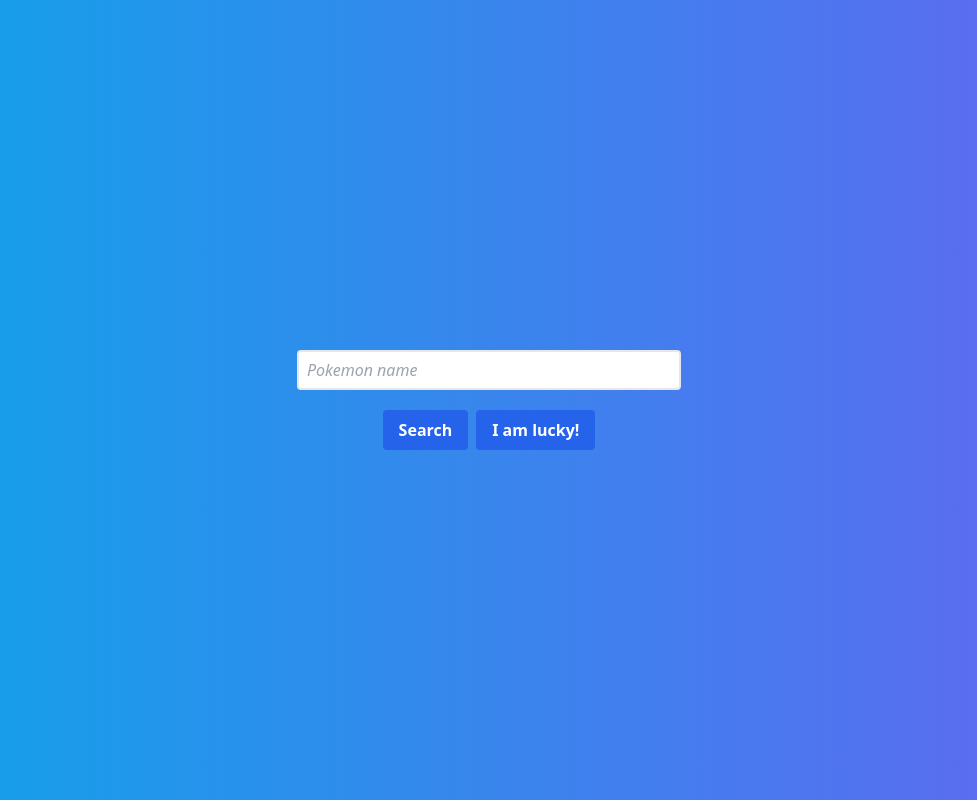
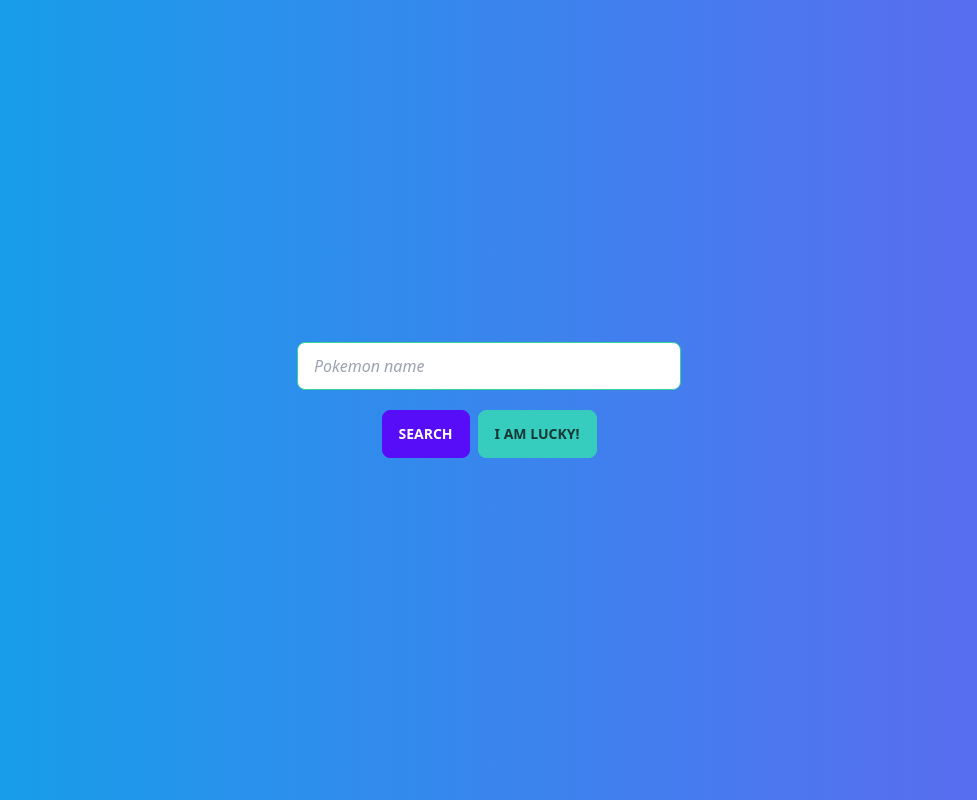
Before and after one commit to eXiga/pokenext, a Next.js app: page / in a window 1280 px wide. Shown: the whole page, without its empty margins (151-1128 px from the left). Built offline with nearby package versions, Linux system fonts and the light colour scheme.

Commit message:
Apply DaisyUI styling on SearchBar component

```diff
--- a/src/components/SearchBar.tsx
+++ b/src/components/SearchBar.tsx
@@ -21,9 +21,9 @@ export default function SearchBar({
     <div className="flex flex-col justify-center items-center h-screen gap-y-5">
       <div>
         <input
-          className={`w-96 appearance-none border-2 border-solid rounded py-2 px-2 ${
-            hasError ? "border-red-700 outline-red-700" : ""
-          } text-sky-600 leading-tight italic placeholder:italic`}
+          className={`input ${
+            hasError ? "input-error" : "input-success"
+          } input-bordered w-96 leading-tight italic placeholder:italic`}
           id="name"
           type="text"
           placeholder="Pokemon name"
@@ -39,14 +39,14 @@ export default function SearchBar({
       </div>
       <div className="flex flex-row justify-start items-start gap-x-2">
         <button
-          className="bg-blue-600 hover:bg-blue-700 text-white font-bold py-2 px-4 rounded focus:outline-none focus:shadow-outline"
+          className="btn btn-primary"
           type="button"
           onClick={() => onSearchButtonClicked(name)}
         >
           Search
         </button>
         <button
-          className="bg-blue-600 hover:bg-blue-700 text-white font-bold py-2 px-4 rounded focus:outline-none focus:shadow-outline"
+          className="btn btn-accent"
           type="button"
           onClick={onRandomButtonClicked}
         >
```
